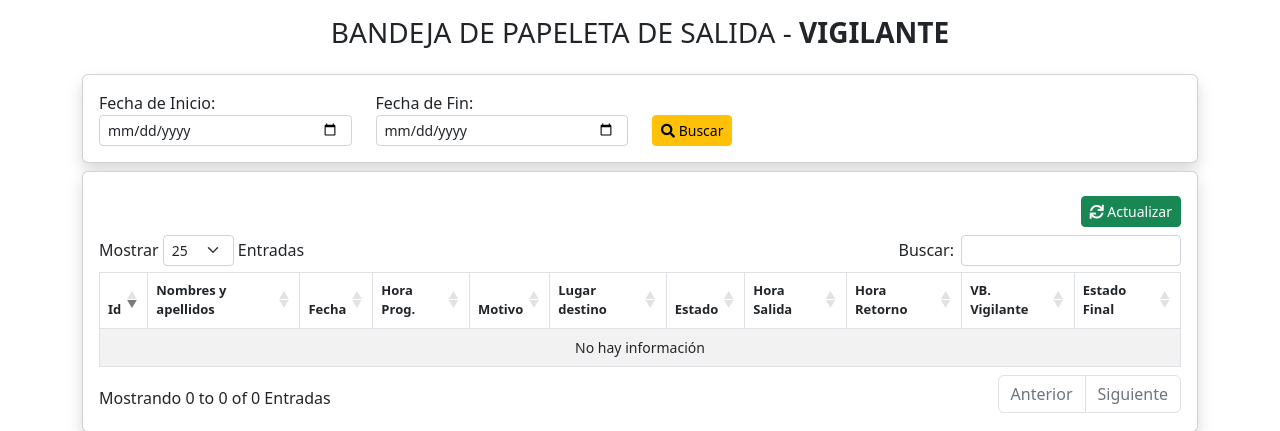
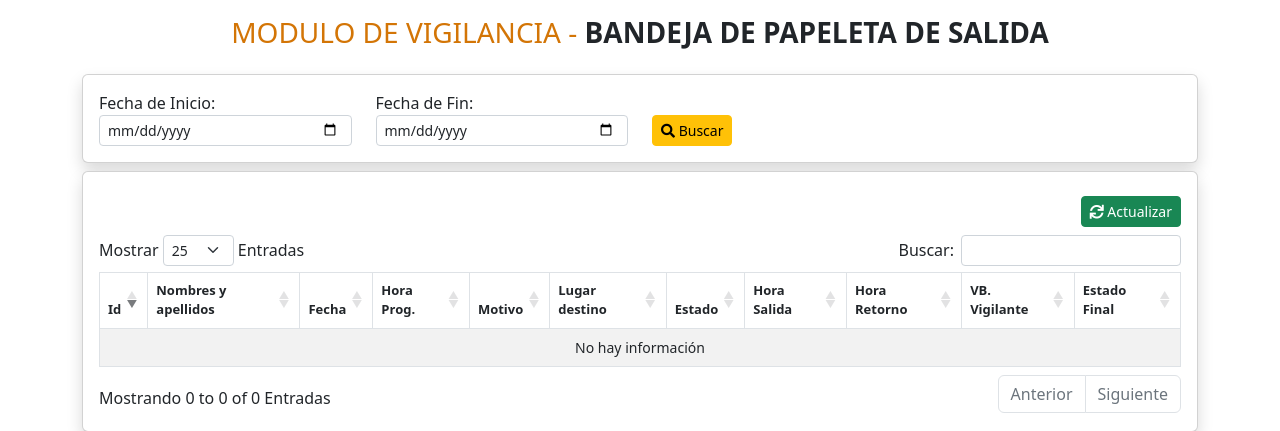
Before and after one commit to veronny/control_asistencia, a Django app: page /actualizar_estado_vigilante/1/ in a window 1280 px wide. Shown: the part 61-492 px from the top of the page. Run offline with Django 4.2, Linux system fonts and the light colour scheme; the visitor is signed in with stand-in values (Sample User, id 1); some libraries are stand-ins or nearby versions.

Commit message:
actualiza base de datos

```diff
--- a/filiacion/templates/bandeja_rrhh_dia/bandeja_rrhh.html
+++ b/filiacion/templates/bandeja_rrhh_dia/bandeja_rrhh.html
@@ -44,7 +44,7 @@
   <!-- BUSCADOR ESTADOS-->
   <div class="row">
     <div class="col-md-6">
-      <section class = "card card-body shadow mb-3">
+      <section class = "card card-body shadow mb-2">
         <form method="GET" enctype="multipart/form-data">
           <div class = "form-group row col-md-6">
             <!-- Estado VB Jefe -->
--- a/filiacion/templates/bandeja_vigilante/bandeja_vigilante.html
+++ b/filiacion/templates/bandeja_vigilante/bandeja_vigilante.html
@@ -17,7 +17,10 @@
 
 <main class="container">
   <div class="display-1 text-center py-3">
-    <h3>BANDEJA DE PAPELETA DE SALIDA - <strong>VIGILANTE</strong></h3>
+    <h3>
+      <span style="color:#D37506;">MODULO DE VIGILANCIA - </span>
+      <strong>BANDEJA DE PAPELETA DE SALIDA</strong>
+    </h3>
   </div>
   <!-- BUSCADOR FECHA-->
   <section class = "card card-body shadow mb-2">
```
